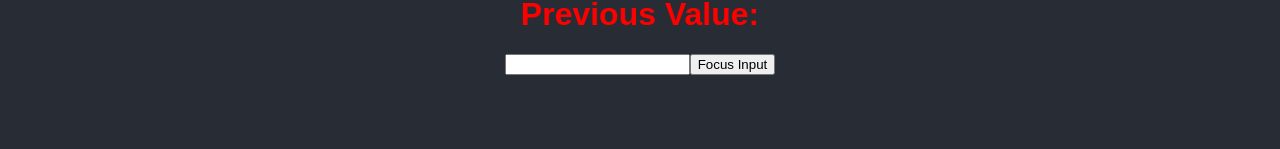
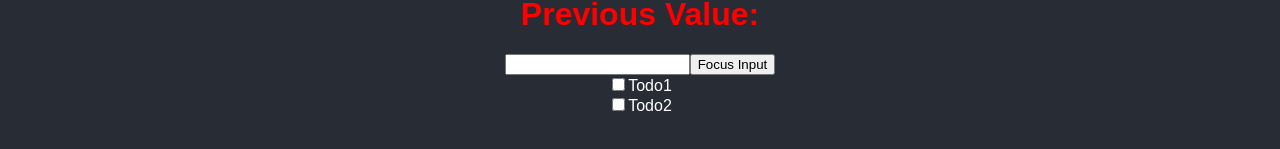
Before and after one commit to Buteya/repo, a React (Create React App) app in the folder react/my-react-app/: page / in a window 1280 px wide. Shown: the part 2914-3063 px from the top of the page. Before the commit the page ends 3037 px from the top, so only its background shows below. Built offline with nearby package versions, Linux system fonts and the light colour scheme.

Commit message:
added component Todo in index.js to show how useReducer works

```diff
--- a/react/my-react-app/src/index.js
+++ b/react/my-react-app/src/index.js
@@ -11,6 +11,7 @@
 import ReactContext from './components/ReactContext.js';
 import ReactRef from './components/ReactRef.js';
 import DOMReactRef from './components/DOMReactRef.js';
+import {useReducer} from 'react';
 
 class Car extends React.Component {
     constructor(props){
@@ -190,6 +191,58 @@
     )
 }
 
+const initialTodos = [
+    {
+        id:1,
+        title:"Todo1",
+        complete:false,
+    },
+    {
+        id:2,
+        title:"Todo2",
+        complete:false,
+    }
+];
+
+const reducer = (state,action)=>{
+    switch(action.type){
+        case "COMPLETE":
+            return state.map((todo)=>{
+                if(todo.id === action.id){
+                    return {...todo,complete:!todo.complete};
+                }else{
+                    return todo;
+                }
+            });
+            default:
+                return state;
+    }
+};
+
+const Todo = ()=>{
+    const [todos,dispatch] = useReducer(reducer,initialTodos);
+
+    const handleComplete = (todo)=>{
+        dispatch({type: "COMPLETE",id:todo.id});
+    };
+
+    return(
+        <>
+            {todos.map((todo)=>(
+                <div key={todo.id}>
+                    <label>
+                        <input
+                        type="checkbox"
+                        checked={todo.complete}
+                        onChange={()=>handleComplete(todo)}
+                        />
+                        {todo.title}
+                    </label>
+                </div>
+            ))}
+        </>
+    )
+}
 
 const myFirstElement = <div>
     <h1>Hello React!</h1>
@@ -226,6 +279,7 @@
     <Component1 />
     <ReactRef />
     <DOMReactRef />
+    <Todo />
 </div>
 
 const root = ReactDOM.createRoot(document.getElementById('root'));
```
